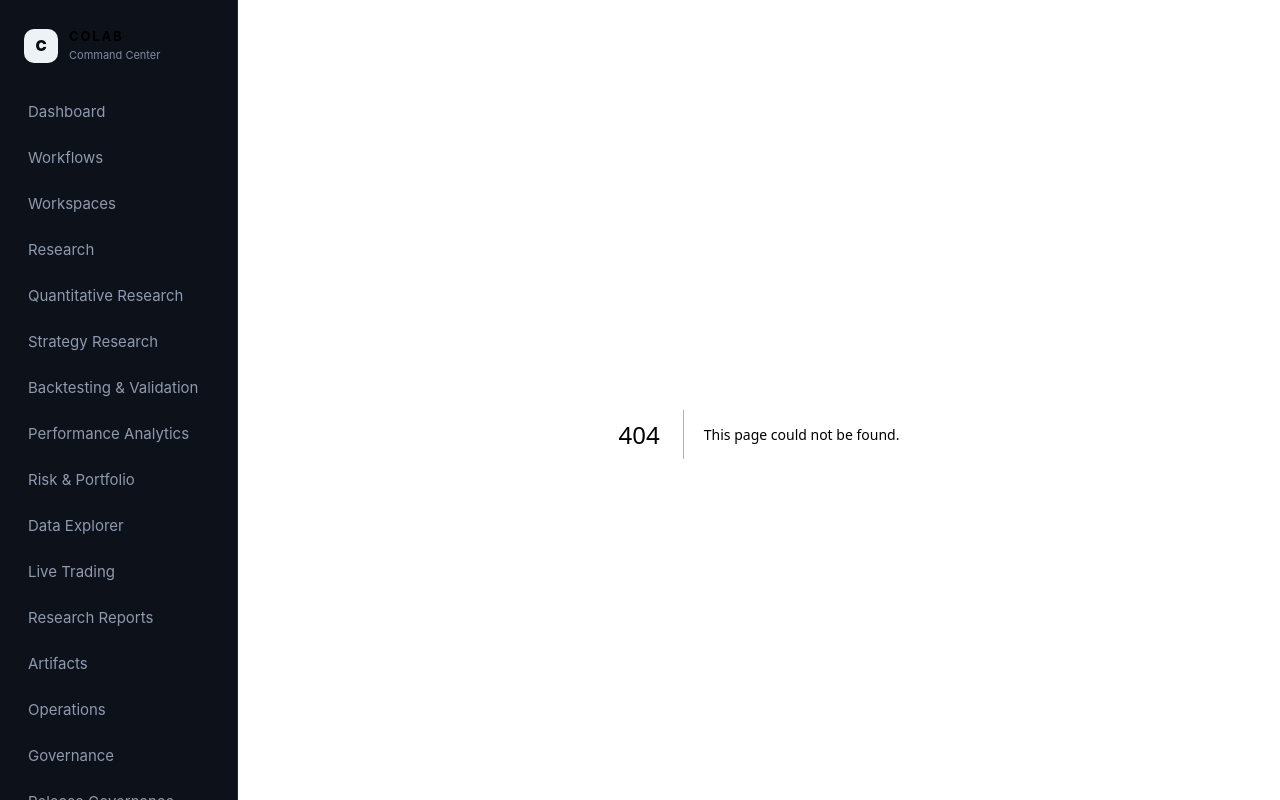
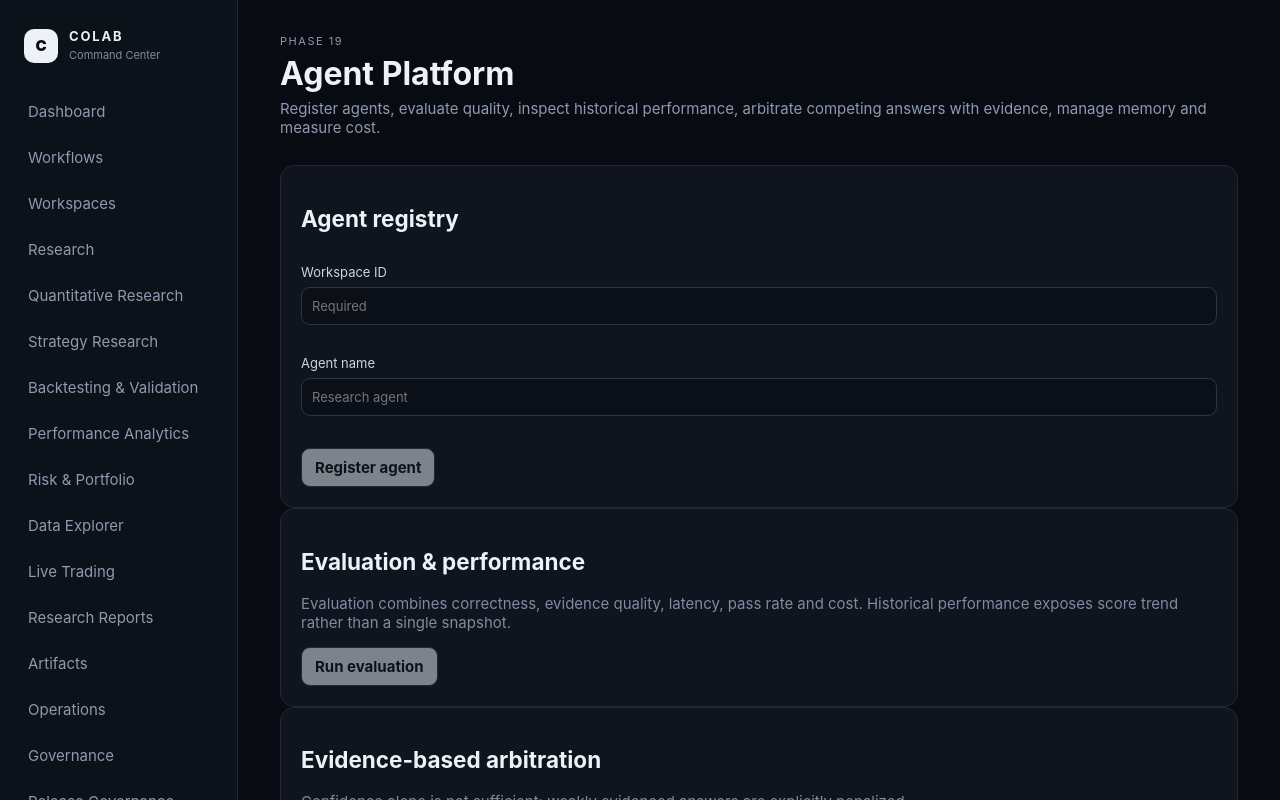
Before and after one commit to ykclassic/Colab, a Next.js app in the folder frontend/: page /agents in a window 1280 px wide. Before the commit this address had no page. Shown: the top 800 px of the page. Built offline with nearby package versions, Linux system fonts and the light colour scheme.

Commit message:
Phase 19: add Agent Platform page

```diff
--- /dev/null
+++ b/frontend/app/agents/page.tsx
@@ -0,0 +1,35 @@
+'use client';
+
+import { useState } from 'react';
+
+const sampleResults = (agentId: string, workspaceId: string) => [
+  { case_id: crypto.randomUUID(), agent_id: agentId, workspace_id: workspaceId, score: .92, correctness: .95, evidence_quality: .9, latency_ms: 320, tokens_in: 1200, tokens_out: 450, cost_usd: .012, passed: true, rationale: 'Evidence-backed answer' },
+  { case_id: crypto.randomUUID(), agent_id: agentId, workspace_id: workspaceId, score: .76, correctness: .8, evidence_quality: .7, latency_ms: 510, tokens_in: 900, tokens_out: 380, cost_usd: .009, passed: true, rationale: 'Acceptable answer' },
+];
+
+export default function AgentPlatformPage() {
+  const [workspace, setWorkspace] = useState('');
+  const [agent, setAgent] = useState('');
+  const [result, setResult] = useState<Record<string, unknown> | null>(null);
+  const [busy, setBusy] = useState(false);
+  const [error, setError] = useState('');
+
+  async function post(path: string, body: unknown) {
+    setBusy(true); setError('');
+    try { const response = await fetch(`/api/agents/${path}`, { method: 'POST', headers: {'content-type':'application/json'}, body: JSON.stringify(body) }); const data = await response.json(); if (!response.ok) throw new Error(data.detail || 'Request failed'); setResult(data); }
+    catch (e) { setError(e instanceof Error ? e.message : 'Request failed'); } finally { setBusy(false); }
+  }
+
+  async function register() {
+    await post('registry', { workspace_id: workspace, name: agent || 'research-agent', role: 'research', code_revision: 'main', model: 'configured-model', tools: ['research_search', 'quant_sandbox'] });
+  }
+
+  const candidateA = crypto.randomUUID(); const candidateB = crypto.randomUUID();
+  return <main><div className="page-head"><div><p className="eyebrow">PHASE 19</p><h1>Agent Platform</h1><p>Register agents, evaluate quality, inspect historical performance, arbitrate competing answers with evidence, manage memory and measure cost.</p></div></div>
+    <section className="card"><h2>Agent registry</h2><div className="grid grid-3"><label>Workspace ID<input value={workspace} onChange={e=>setWorkspace(e.target.value)} placeholder="Required" /></label><label>Agent name<input value={agent} onChange={e=>setAgent(e.target.value)} placeholder="Research agent" /></label><div className="actions"><button className="button" disabled={busy || !workspace} onClick={register}>Register agent</button></div></div></section>
+    <section className="card"><h2>Evaluation & performance</h2><p className="muted">Evaluation combines correctness, evidence quality, latency, pass rate and cost. Historical performance exposes score trend rather than a single snapshot.</p><button className="button" disabled={busy || !workspace || !agent} onClick={()=>post('evaluate',{workspace_id:workspace,agent_id:agent,results:sampleResults(agent,workspace)})}>Run evaluation</button></section>
+    <section className="card"><h2>Evidence-based arbitration</h2><p className="muted">Confidence alone is not sufficient: weakly evidenced answers are explicitly penalized.</p><button className="button" disabled={busy || !workspace} onClick={()=>post('arbitrate',{workspace_id:workspace,candidates:[{agent_id:candidateA,answer:'Candidate A',confidence:.98,evidence:[]},{agent_id:candidateB,answer:'Candidate B',confidence:.82,evidence:[{source_id:'approved-source',claim:'Supporting claim',strength:.95}]}]})}>Arbitrate answers</button></section>
+    <section className="card"><h2>Agent memory & cost analytics</h2><div className="actions"><button className="button" disabled={busy || !workspace} onClick={()=>post('memory/search',{workspace_id:workspace,query:'research strategy',limit:10,memories:[]})}>Search memory</button><button className="button" disabled={busy || !workspace || !agent} onClick={()=>post('costs',{workspace_id:workspace,agent_id:agent,records:[]})}>Cost analytics</button></div><p className="muted">Memory is workspace-scoped, confidence-aware and expiry-aware. Cost analytics reports token usage, latency and cost per 1K tokens.</p></section>
+    {error && <p className="notice" role="alert">{error}</p>}{result && <section className="card"><h2>Result</h2><pre style={{overflow:'auto'}}>{JSON.stringify(result,null,2)}</pre></section>}
+  </main>;
+}
```
